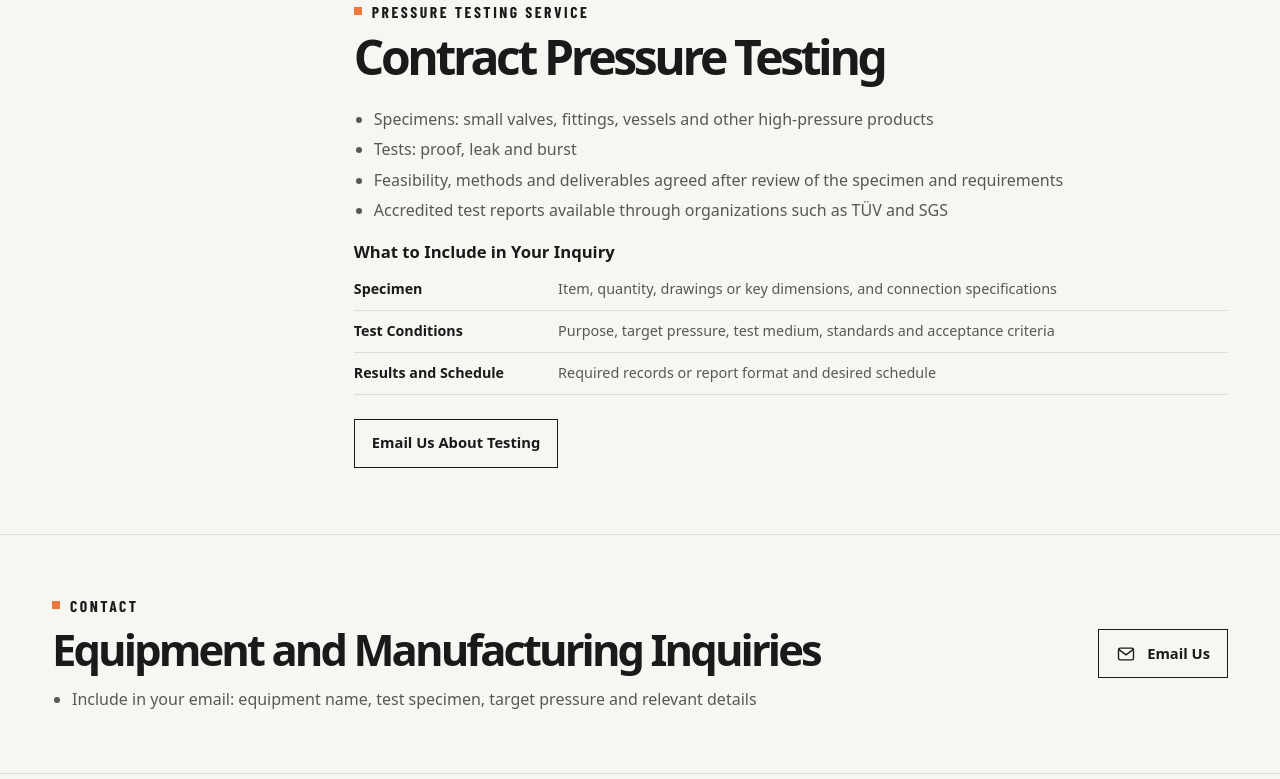
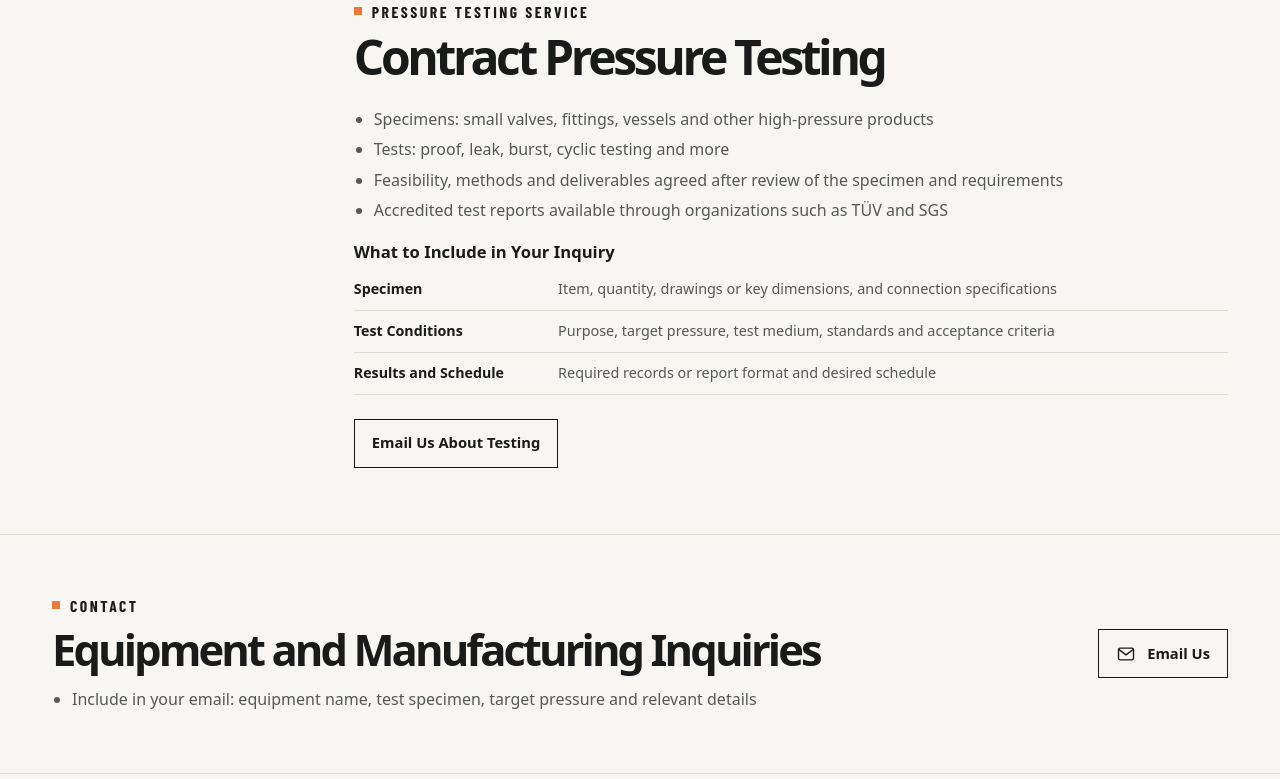
Before and after one commit to hiperscho-star/Tesfac, a plain HTML site: page dist/guide-en.html in a window 1280 px wide. Shown: the part 4540-5319 px from the top of the page. Drawn offline with nearby package versions, Linux system fonts and the light colour scheme; a web font is replaced by a local one.

Commit message:
Update Site source

```diff
--- a/dist/guide-en.html
+++ b/dist/guide-en.html
@@ -125,7 +125,7 @@
         <h2 id="commissioned-test-title">Contract Pressure Testing</h2>
         <ul class="detail-list testing-summary">
           <li>Specimens: small valves, fittings, vessels and other high-pressure products</li>
-          <li>Tests: proof, leak and burst</li>
+          <li>Tests: proof, leak, burst, cyclic testing and more</li>
           <li>Feasibility, methods and deliverables agreed after review of the specimen and requirements</li>
           <li>Accredited test reports available through organizations such as TÜV and SGS</li>
         </ul>
```
Also changed, not shown: dist/guide.html (+1 -1 lines).
